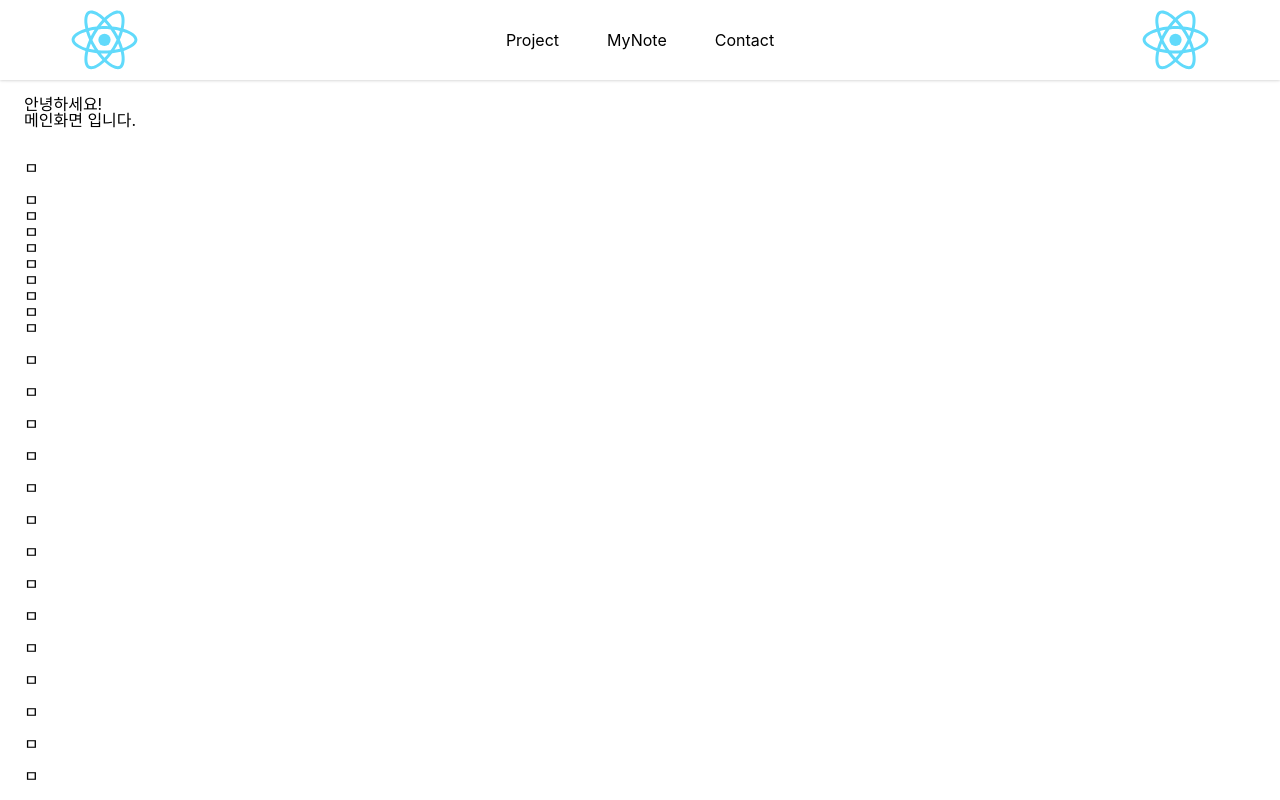
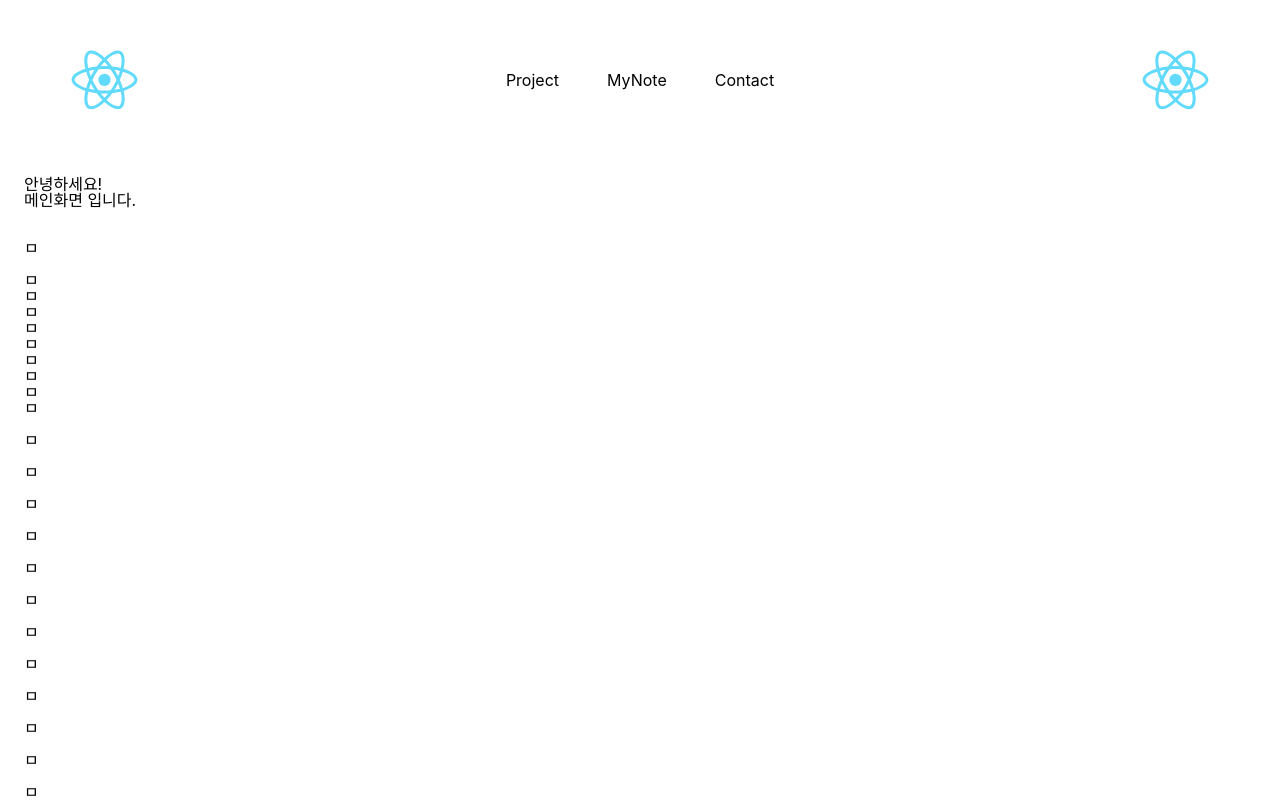
Before and after one commit to kwong1110/kwang-web, a React (Create React App) app: page / in a window 1280 px wide. Shown: the top 800 px of the page. Built offline with nearby package versions, Linux system fonts and the light colour scheme.

Commit message:
아토믹디자인 연습 및 스크롤hooks 적용

```diff
--- a/src/App.js
+++ b/src/App.js
@@ -1,9 +1,9 @@
 import React from "react";
-import Header from "./components/Header";
 import { Route } from "react-router-dom";
 import Main from "./pages/Main";
 import MyNote from "./pages/MyNote";
 import styled, { ThemeProvider } from "styled-components";
+import { Header } from "./containers";
 
 const bodySize = {
   margin: "auto",
@@ -14,7 +14,7 @@ const bodySize = {
 const Contant = styled.div`
   margin: ${bodySize.margin};
   padding: ${bodySize.padding};
-  padding-top: 6rem;
+  padding-top: 11rem;
   max-width: ${bodySize.maxWidth};
 `;
 
--- a/src/components/Header.js
+++ /dev/null
@@ -1,68 +0,0 @@
-import React from "react";
-import logo from "../images/logo.svg";
-import styled from "styled-components";
-import { withRouter } from "react-router-dom";
-
-const StyledHeader = styled.header`
-  position: fixed;
-  top: 0;
-  width: 100%;
-  background-color: rgba(255 255 255 0.7);
-  backdrop-filter: blur(10px);
-  box-shadow: 0 1px 3px 0 rgba(0, 0, 0, 0.1), 0 1px 2px 0 rgba(0, 0, 0, 0.06);
-`;
-
-const NavDiv = styled.div`
-  display: flex;
-  justify-content: space-between;
-  max-width: ${({ theme }) => theme.bodySize.maxWidth};
-  margin: ${({ theme }) => theme.bodySize.margin};
-  padding: ${({ theme }) => theme.bodySize.padding};
-`;
-
-const MenuDiv = styled.div`
-  display: flex;
-  justify-content: center;
-  align-items: center;
-`;
-
-const SideDiv = styled.div`
-  margin-left: 1.5rem;
-  margin-right: 1.5rem;
-`;
-const MainLogo = styled.img`
-  width: auto;
-  height: 5rem;
-  cursor: pointer;
-`;
-
-const Anchor = styled.a`
-  & + & {
-    margin-left: 3rem;
-  }
-`;
-
-function Header({ history, theme }) {
-  const goHome = () => {
-    history.push("/");
-  };
-  return (
-    <StyledHeader theme={theme}>
-      <NavDiv>
-        <SideDiv>
-          <MainLogo src={logo} alt="logo" onClick={goHome} />
-        </SideDiv>
-        <MenuDiv>
-          <Anchor href="/">Project</Anchor>
-          <Anchor href="/MyNote">MyNote</Anchor>
-          <Anchor href="/">Contact</Anchor>
-        </MenuDiv>
-        <SideDiv>
-          <MainLogo src={logo} alt="logo" />
-        </SideDiv>
-      </NavDiv>
-    </StyledHeader>
-  );
-}
-
-export default withRouter(Header);
--- /dev/null
+++ b/src/containers/Header/index.js
@@ -0,0 +1,34 @@
+import React from "react";
+import logo from "../../images/logo.svg";
+import { withRouter } from "react-router-dom";
+import useScroll from "../../hooks/useScroll";
+
+import * as S from "./style";
+
+function Header({ history, theme }) {
+  const goHome = () => {
+    history.push("/");
+  };
+
+  const scrolling = useScroll();
+
+  return (
+    <S.StyledHeader theme={theme} scrolling={scrolling}>
+      <S.NavDiv>
+        <S.SideDiv>
+          <S.MainLogo src={logo} alt="logo" onClick={goHome} />
+        </S.SideDiv>
+        <S.MenuDiv>
+          <S.Anchor href="/">Project</S.Anchor>
+          <S.Anchor href="/MyNote">MyNote</S.Anchor>
+          <S.Anchor href="/">Contact</S.Anchor>
+        </S.MenuDiv>
+        <S.SideDiv>
+          <S.MainLogo src={logo} alt="logo" />
+        </S.SideDiv>
+      </S.NavDiv>
+    </S.StyledHeader>
+  );
+}
+
+export default withRouter(Header);
--- /dev/null
+++ b/src/containers/Header/style.js
@@ -0,0 +1,50 @@
+import styled, { css } from "styled-components";
+
+export const StyledHeader = styled.header`
+  position: fixed;
+  top: 0;
+  width: 100%;
+  height: 10rem;
+  background-color: rgba(255 255 255 0.9);
+  backdrop-filter: blur(2px);
+  ${({ scrolling }) =>
+    scrolling &&
+    css`
+      height: auto;
+      box-shadow: 0 3px 4px 0 rgba(0, 0, 0, 0.1);
+    `};
+`;
+
+export const NavDiv = styled.div`
+  display: flex;
+  height: inherit;
+  justify-content: space-between;
+  max-width: ${({ theme }) => theme.bodySize.maxWidth};
+  margin: ${({ theme }) => theme.bodySize.margin};
+  padding: ${({ theme }) => theme.bodySize.padding};
+`;
+
+export const MenuDiv = styled.div`
+  display: flex;
+  justify-content: center;
+  align-items: center;
+`;
+
+export const SideDiv = styled.div`
+  display: flex;
+  justify-content: center;
+  align-items: center;
+  margin-left: 1.5rem;
+  margin-right: 1.5rem;
+`;
+export const MainLogo = styled.img`
+  width: auto;
+  height: 5rem;
+  cursor: pointer;
+`;
+
+export const Anchor = styled.a`
+  & + & {
+    margin-left: 3rem;
+  }
+`;
--- /dev/null
+++ b/src/containers/index.js
@@ -0,0 +1 @@
+export { default as Header } from "./Header";
--- /dev/null
+++ b/src/hooks/useScroll.js
@@ -0,0 +1,16 @@
+import { useState, useEffect } from "react";
+
+function useScroll() {
+  const [scrolling, setScrolling] = useState(0);
+
+  useEffect(() => {
+    window.addEventListener("scroll", () => {
+      const { scrollTop } = document.documentElement; // 현재 스크롤바 위치
+      scrollTop > 50 ? setScrolling(1) : setScrolling(0);
+    });
+  }, [scrolling]);
+
+  return scrolling;
+}
+
+export default useScroll;
--- a/src/index.js
+++ b/src/index.js
@@ -3,7 +3,7 @@ import ReactDOM from "react-dom";
 import { Router } from "react-router-dom";
 import { createBrowserHistory } from "history";
 import App from "./App";
-import GlobalStyles from "./styles/GlobalStyles";
+import GlobalStyles from "./GlobalStyles";
 
 const history = createBrowserHistory();
 
```
Also changed, not shown: src/GlobalStyles.js (renamed from src/styles/GlobalStyles.js).
